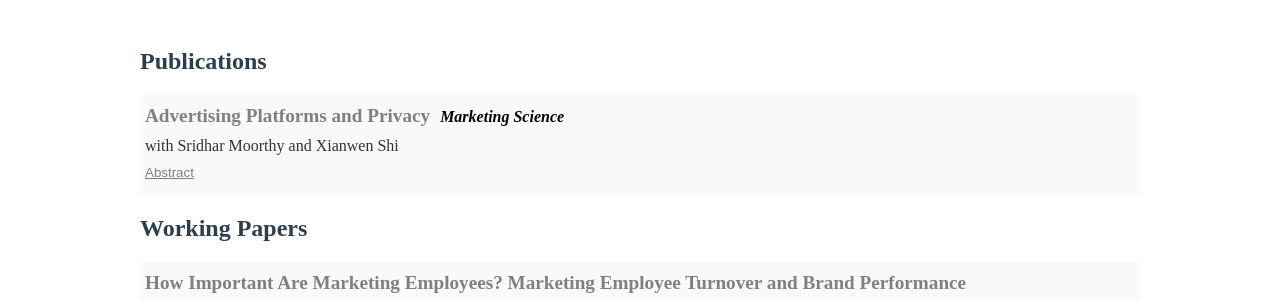
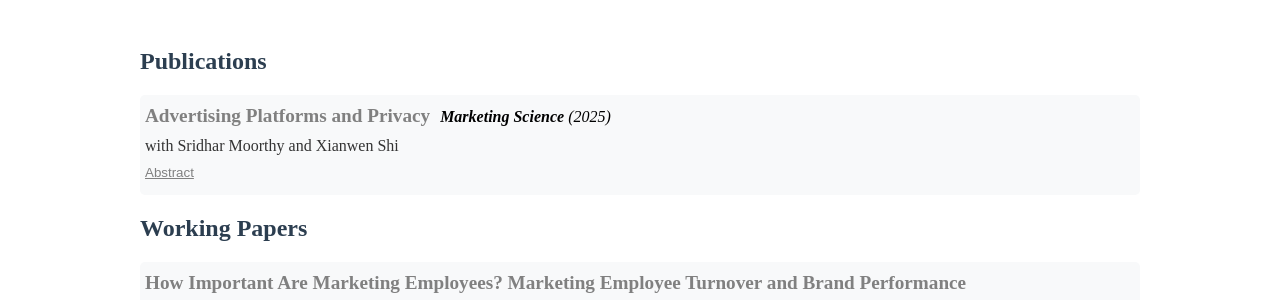
Before and after one commit to rzhz/rzz, a Jekyll site: the page built from index.html, in a window 1280 px wide and 900 px high, scrolled down 495 px. Shown: the part 152-452 px from the top of the window. Built offline with Jekyll 4.4.1, drawn with Linux system fonts in a browser that asks for light colours.

Commit message:
Update research.html

```diff
--- a/_includes/research.html
+++ b/_includes/research.html
@@ -9,7 +9,7 @@
                 Advertising Platforms and Privacy
             </a>
         </h3>
-        <p class="publication-status"><strong>Marketing Science</strong></p>
+        <p class="publication-status"><strong>Marketing Science</strong> (2025)</p>
     </div>
     <p class="publication-authors">with Sridhar Moorthy and Xianwen Shi</p>
     <!--<div class="presentation-section">
```
